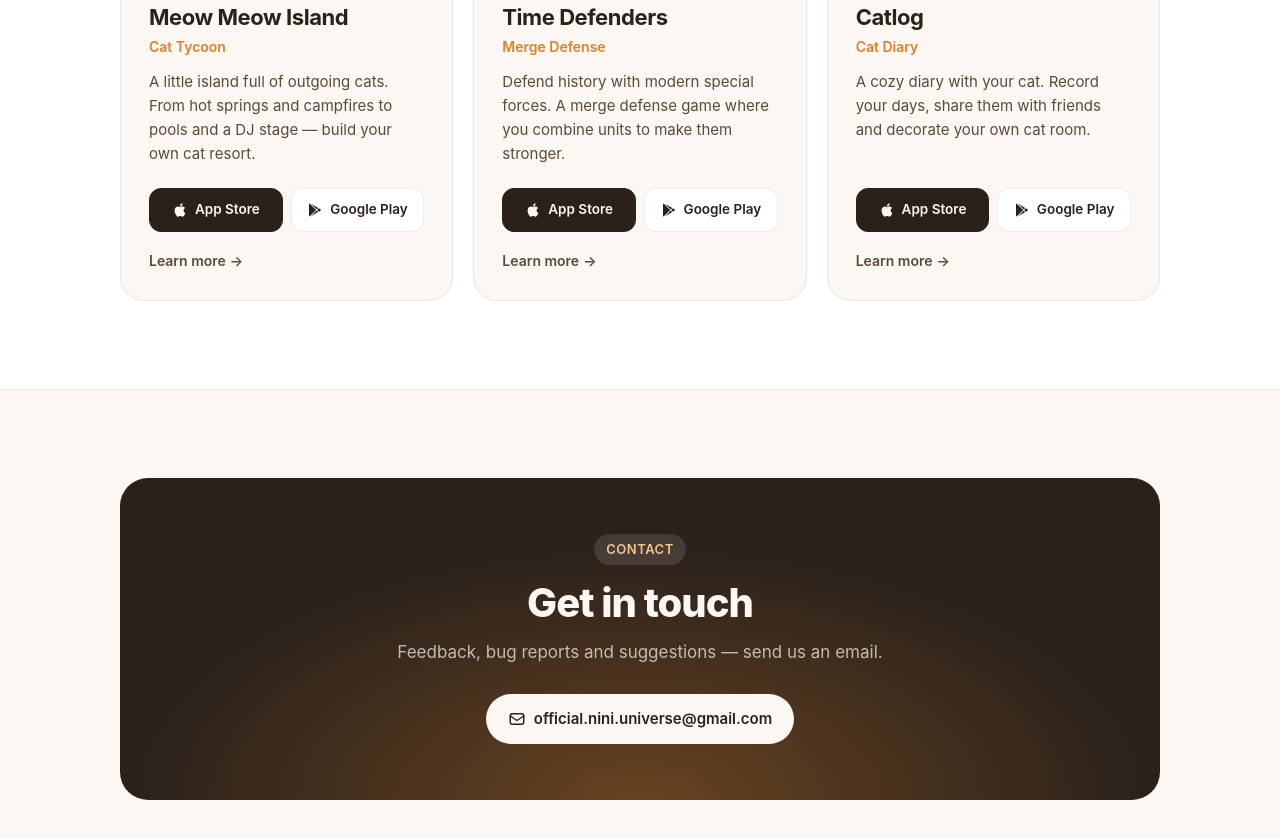
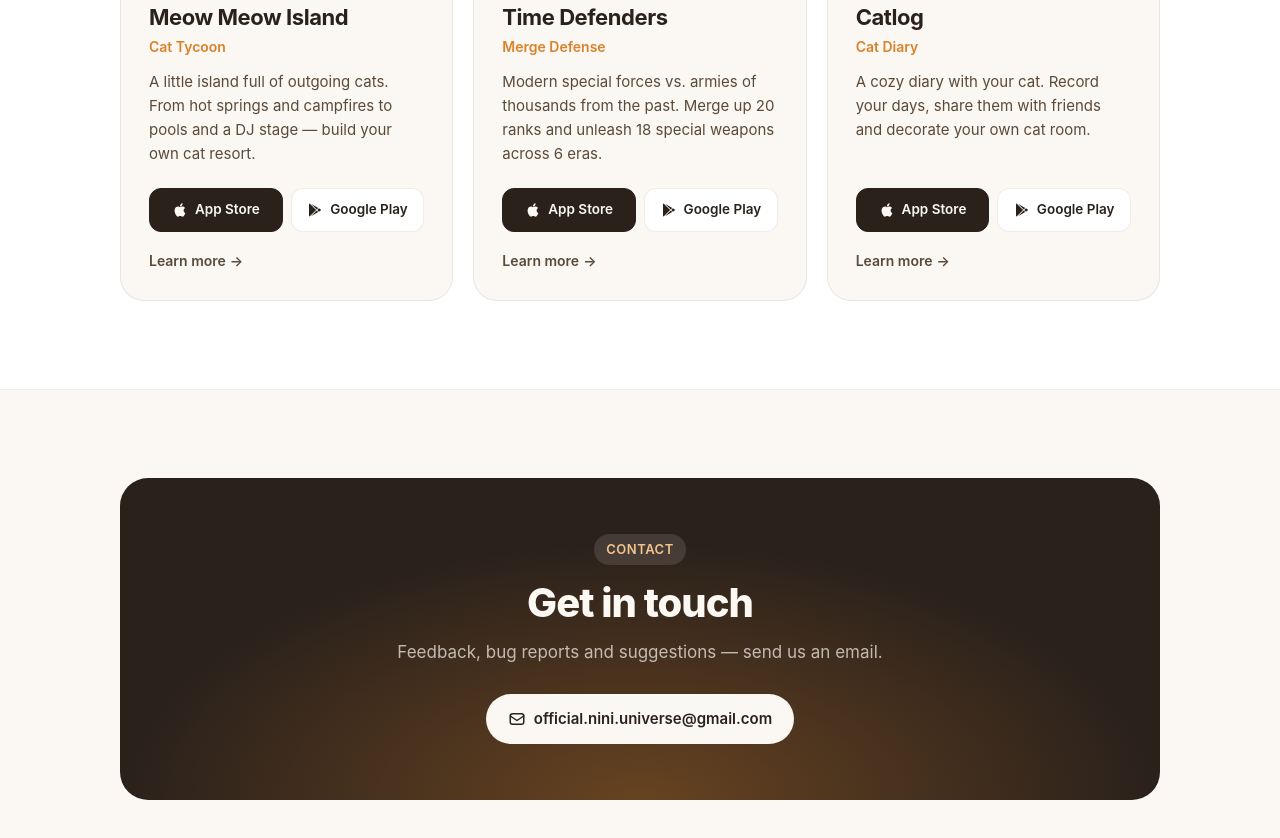
Before and after one commit to nini-universe/nini-universe.github.io, a plain HTML site: page index.html in a window 1280 px wide. Shown: the part 1142-1980 px from the top of the page. Drawn offline with Linux system fonts and the light colour scheme; a web font is replaced by a local one.

Commit message:
타임 디펜더스 2.0 — 새 아이콘, 설명 갱신, 소개 링크를 ?lang 방식으로

```diff
--- a/index.html
+++ b/index.html
@@ -255,7 +255,7 @@
           </div>
           <h3 data-i18n="tdName">타임 디펜더스</h3>
           <div class="genre" data-i18n="tdGenre">머징 디펜스</div>
-          <p data-i18n="tdDesc">현대 특수부대로 역사를 지켜라. 유닛을 합쳐 더 강하게 키우는 머징 디펜스 게임.</p>
+          <p data-i18n="tdDesc">현대 특수부대 vs 수천 명의 과거 대군. 머지로 20단계 계급을 올리고 18종 특수무기로 6개 시대를 지켜라.</p>
           <div class="stores">
             <a class="store dark" href="https://apps.apple.com/app/id6759893172" target="_blank" rel="noopener">
               <svg viewBox="0 0 24 24" fill="currentColor" aria-hidden="true"><path d="M18.71 19.5c-.83 1.24-1.71 2.45-3.05 2.47-1.34.03-1.77-.79-3.29-.79-1.53 0-2 .77-3.27.82-1.31.05-2.3-1.32-3.14-2.53C4.25 17 2.94 12.45 4.7 9.39c.87-1.52 2.43-2.48 4.12-2.51 1.28-.02 2.5.87 3.29.87.78 0 2.26-1.07 3.81-.91.65.03 2.47.26 3.64 1.98-.09.06-2.17 1.28-2.15 3.81.03 3.02 2.65 4.03 2.68 4.04-.03.07-.42 1.44-1.38 2.83M13 3.5c.73-.83 1.94-1.46 2.94-1.5.13 1.17-.34 2.35-1.04 3.19-.69.85-1.83 1.51-2.95 1.42-.15-1.15.41-2.35 1.05-3.11z"/></svg>
@@ -266,7 +266,7 @@
               Google Play
             </a>
           </div>
-          <a class="more" data-site="https://nini-universe.github.io/time-defenders-website/" data-site-mode="file" href="https://nini-universe.github.io/time-defenders-website/" data-i18n="more">자세히 보기</a>
+          <a class="more" data-site="https://nini-universe.github.io/time-defenders-website/" data-site-mode="query" href="https://nini-universe.github.io/time-defenders-website/" data-i18n="more">자세히 보기</a>
         </article>
 
         <!-- Catlog -->
@@ -331,7 +331,7 @@
       miName: '냥냥아일랜드', miGenre: '고양이 키우기 타이쿤',
       miDesc: '외향형 고양이들이 사는 작은 섬. 온천·캠프·풀장·DJ 무대까지, 나만의 고양이 휴양지를 키워 보세요.',
       tdName: '타임 디펜더스', tdGenre: '머징 디펜스',
-      tdDesc: '현대 특수부대로 역사를 지켜라. 유닛을 합쳐 더 강하게 키우는 머징 디펜스 게임.',
+      tdDesc: '현대 특수부대 vs 수천 명의 과거 대군. 머지로 20단계 계급을 올리고 18종 특수무기로 6개 시대를 지켜라.',
       clName: 'Catlog', clGenre: '고양이 다이어리',
       clDesc: '고양이와 함께하는 감성 다이어리. 일상을 기록하고, 친구들과 공유하며, 나만의 고양이 방을 꾸며보세요.',
       more: '자세히 보기',
@@ -350,7 +350,7 @@
       miName: 'Meow Meow Island', miGenre: 'Cat Tycoon',
       miDesc: 'A little island full of outgoing cats. From hot springs and campfires to pools and a DJ stage — build your own cat resort.',
       tdName: 'Time Defenders', tdGenre: 'Merge Defense',
-      tdDesc: 'Defend history with modern special forces. A merge defense game where you combine units to make them stronger.',
+      tdDesc: 'Modern special forces vs. armies of thousands from the past. Merge up 20 ranks and unleash 18 special weapons across 6 eras.',
       clName: 'Catlog', clGenre: 'Cat Diary',
       clDesc: 'A cozy diary with your cat. Record your days, share them with friends and decorate your own cat room.',
       more: 'Learn more',
@@ -369,7 +369,7 @@
       miName: 'にゃんにゃんアイランド', miGenre: 'ねこ経営タイクーン',
       miDesc: '社交的なねこたちが暮らす小さな島。温泉・キャンプ・プール・DJステージまで、あなただけのねこリゾートを育てよう。',
       tdName: 'タイムディフェンダーズ', tdGenre: 'マージディフェンス',
-      tdDesc: '現代特殊部隊で歴史を守り抜け。ユニットを合体させて強くするマージディフェンスゲーム。',
+      tdDesc: '現代特殊部隊 vs 数千の過去の大軍。合成で20段階の階級を上げ、全18種の特殊兵器で6つの時代を守り抜け。',
       clName: 'キャットログ', clGenre: '猫と一緒の日記',
       clDesc: '猫と一緒の、やさしい日記アプリ。毎日を記録して友だちと共有し、自分だけの猫部屋を飾りましょう。',
       more: '詳しく見る',
```
Also changed, not shown: img/time-defenders.png.
